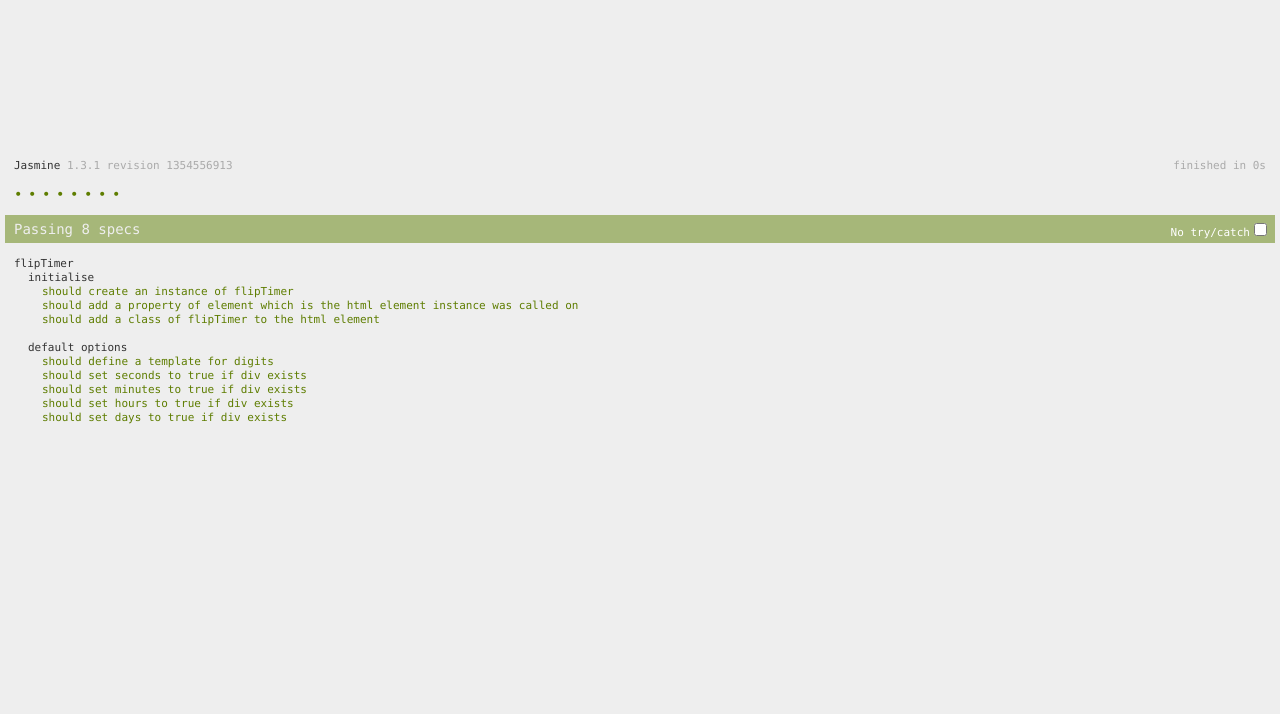
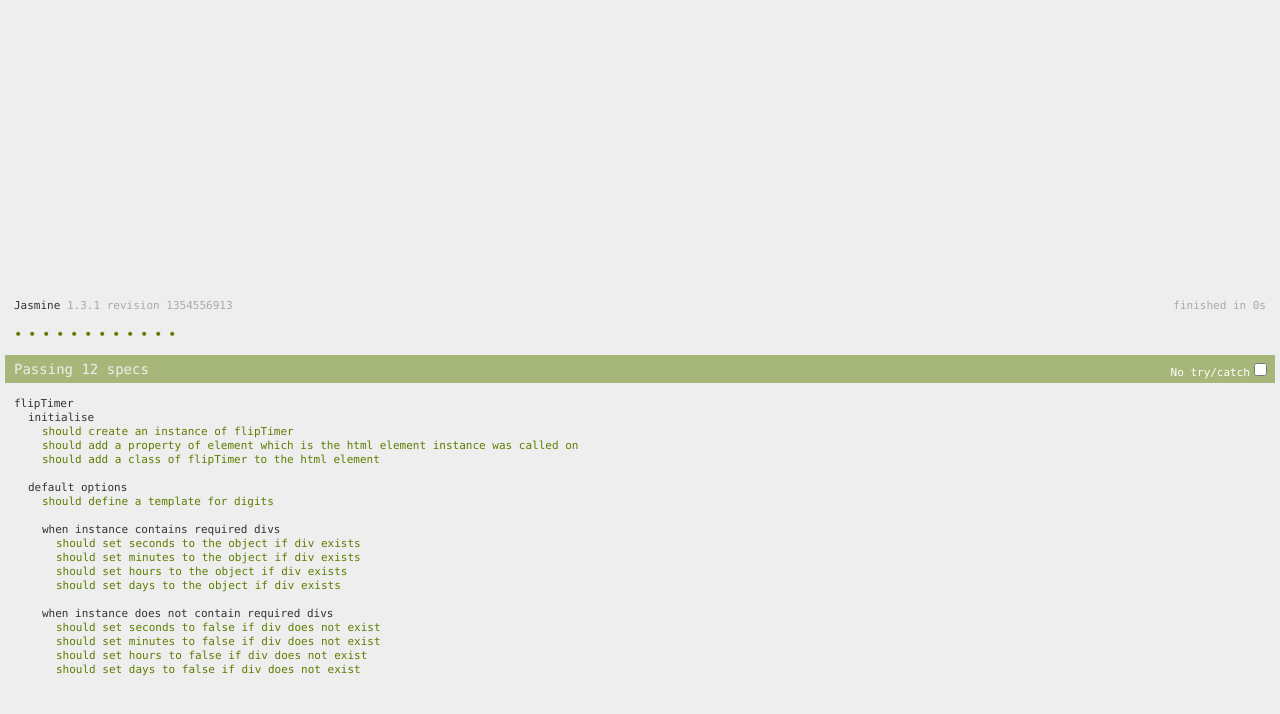
Before and after one commit to andrewjtait/flipTimer, a plain HTML site: page spec/template.html in a window 1280 px wide. Drawn offline with nearby package versions, Linux system fonts and the light colour scheme.

Commit message:
Added test for if divs do not exist

```diff
--- a/js/jquery.flipTimer.js
+++ b/js/jquery.flipTimer.js
@@ -15,26 +15,26 @@
     }
 
     // attach default options to instance
-    this.options = flipTimer.defaults;
+    this.options = $.extend({}, this.options, flipTimer.defaults);
 
     // detects if the seconds digits should be used
     if (this.element.find('.seconds').length > 0) {
-      this.options.seconds = true;
+      this.options.seconds = this.element.find('.seconds')[0];
     }
 
     // detects if the minutes digits should be used
     if (this.element.find('.minutes').length > 0) {
-      this.options.minutes = true;
+      this.options.minutes = this.element.find('.minutes')[0];
     }
 
     // detects if the hours digits should be used
     if (this.element.find('.hours').length > 0) {
-      this.options.hours = true;
+      this.options.hours = this.element.find('.hours')[0];
     }
 
     // detects if the days digits should be used
     if (this.element.find('.days').length > 0) {
-      this.options.days = true;
+      this.options.days = this.element.find('.days')[0];
     }
   };
 
--- a/spec/flipTimer.spec.js
+++ b/spec/flipTimer.spec.js
@@ -4,6 +4,8 @@ describe("flipTimer", function() {
   beforeEach(function() {
     $('.example').flipTimer();
     instance = $('.example').data('flipTimer');
+    $('.empty-example').flipTimer();
+    emptyInstance = $('.empty-example').data('flipTimer');
   });
 
   describe("initialise", function() {
@@ -34,20 +36,40 @@ describe("flipTimer", function() {
       expect(instance.options.digitTemplate).toEqual(template);
     });
 
-    it("should set seconds to true if div exists", function() {
-      expect(instance.options.seconds).toBeTruthy();
+    describe("when instance contains required divs", function() {
+      it("should set seconds to the object if div exists", function() {
+        expect(instance.options.seconds).toEqual(instance.element.find('.seconds')[0]);
+      });
+
+      it("should set minutes to the object if div exists", function() {
+        expect(instance.options.minutes).toEqual(instance.element.find('.minutes')[0]);
+      });
+
+      it("should set hours to the object if div exists", function() {
+        expect(instance.options.hours).toEqual(instance.element.find('.hours')[0]);
+      });
+
+      it("should set days to the object if div exists", function() {
+        expect(instance.options.days).toEqual(instance.element.find('.days')[0]);
+      });
     });
 
-    it("should set minutes to true if div exists", function() {
-      expect(instance.options.minutes).toBeTruthy();
-    });
+    describe("when instance does not contain required divs", function() {
+      it("should set seconds to false if div does not exist", function() {
+        expect(emptyInstance.options.seconds).toEqual(false);
+      });
 
-    it("should set hours to true if div exists", function() {
-      expect(instance.options.hours).toBeTruthy();
-    });
+      it("should set minutes to false if div does not exist", function() {
+        expect(emptyInstance.options.minutes).toEqual(false);
+      });
 
-    it("should set days to true if div exists", function() {
-      expect(instance.options.days).toBeTruthy();
+      it("should set hours to false if div does not exist", function() {
+        expect(emptyInstance.options.hours).toEqual(false);
+      });
+
+      it("should set days to false if div does not exist", function() {
+        expect(emptyInstance.options.days).toEqual(false);
+      });
     });
   });
 });
--- a/spec/template.html
+++ b/spec/template.html
@@ -50,5 +50,7 @@
     <div class="hours"></div>
     <div class="days"></div>
   </div>
+  <div class="empty-example">
+  </div>
 </body>
 </html>
```
